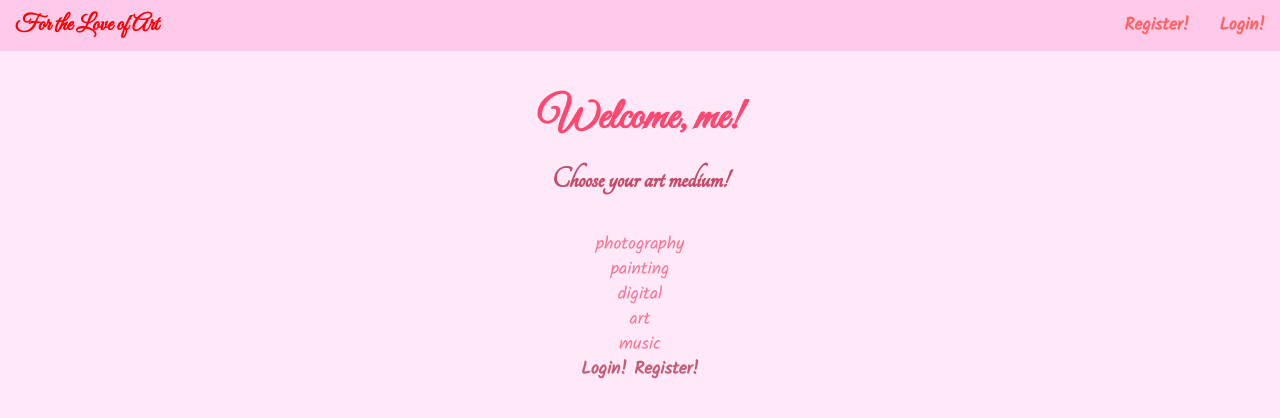
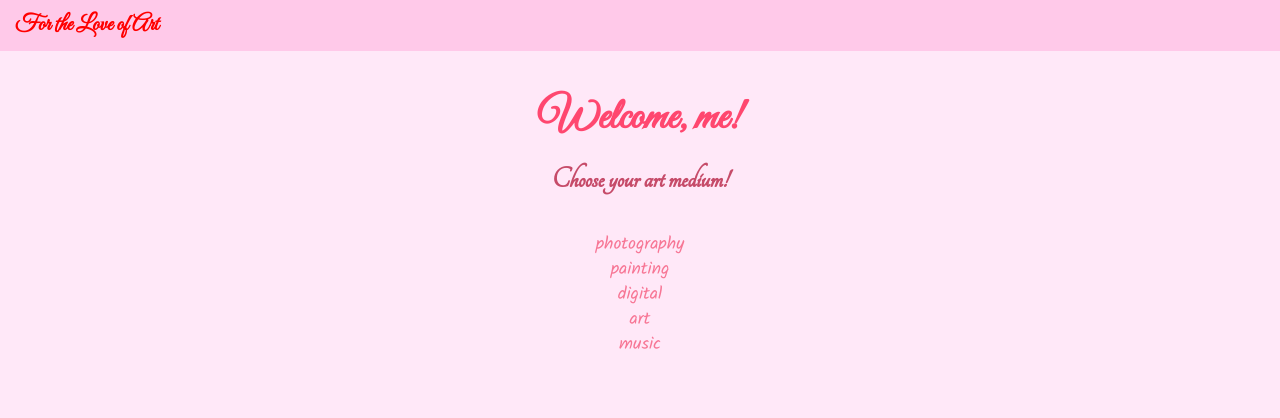
Before and after one commit to TerryMinal/tscjhair-attack, a Flask app: page / in a window 1280 px wide. Shown: the top 418 px of the page. Run offline with Flask 2, Linux system fonts and the light colour scheme; some libraries are stand-ins or nearby versions.

Commit message:
fixed header problem

```diff
--- a/app.py
+++ b/app.py
@@ -10,8 +10,11 @@ def checkIfLogged():
 @app.route("/")
 def home():
     med = {"art", "photography", "digital", "painting", "music"}
-    return render_template("home.html", user="me", mediums=med)
-
+    if checkIfLogged():
+        print "logged in"
+        return render_template("home.html", user="me", mediums=med)
+    else:
+        return render_template("home.html", user="me", mediums=med, logged=checkIfLogged())
 @app.route("/register")
 def register():
     if checkIfLogged():
@@ -32,16 +35,13 @@ def auth():
         usernamein = request.form.get('username')
         passwordin = request.form.get('password')
         if usernamein == "USER" and passwordin == "PASS":
-            print "got good info from form"
             session["username"] = usernamein
-            print "yayy"
             return redirect(url_for("home"))
         else:
-            print "not correct user stuff"
             flash("WRONG USER/PASS COMBO")
+            flash("TRY AGAIN")
             return redirect(url_for("login"))
     except:
-        print "except block"
         return redirect(url_for("login"))
 
 @app.route("/display")
--- a/templates/base.html
+++ b/templates/base.html
@@ -23,10 +23,7 @@
 	<div class="navbar-header">
 	  <a class="navbar-brand" href="/"><span class="nav-title">For the Love of Art</span></a>
 	</div>
-	<ul class="nav navbar-nav navbar-right">
-	  <li><a href="/register"><span class="nav-text">{% block register %}{% endblock %}</span></a></li>
-	  <li><a href="/login"><span class="nav-text">{% block login %}{% endblock %}</span></a></li>
-	</ul>
+	{% block login %}{% endblock %}
       </div>
     </nav>
 
@@ -34,11 +31,9 @@
 
     {% with messages = get_flashed_messages() %}
     {% if messages %}
-    <ul class=flashes>
-      {% for message in messages %}
-      <li> {{message}} </li>
-      {% endfor %}
-    </ul>
+    {% for message in messages %}
+    <center> {{message}} </center>
+    {% endfor %}
     {% endif %}
     {% endwith %}
 
--- a/templates/home.html
+++ b/templates/home.html
@@ -1,6 +1,15 @@
 {% extends "base.html" %}
 {% block title %}
     Home
+{% endblock %}
+
+{% block login %}
+{% if notlogged %}
+<ul class="nav navbar-nav navbar-right">
+  <li><a href="/register"><span class="nav-text">Register the fuckk!</span></a></li>
+  <li><a href="/login"><span class="nav-text">Login!</span></a></li>
+</ul>
+{% endif %}
 {% endblock %}
 
 
@@ -13,14 +22,6 @@
   <a href="/display">{{medium}}</a><br>
   {% endfor %}
 
-  {% block login %}
-      Login!
-  {% endblock %}
-
-  {% block register %}
-      Register!
-  {% endblock %}
-
 </center>
 
 
```
